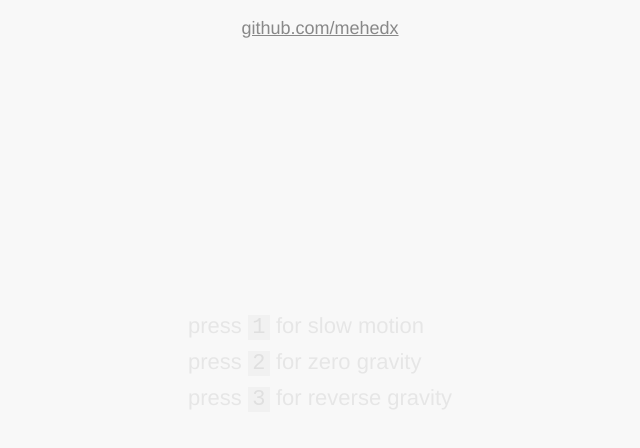
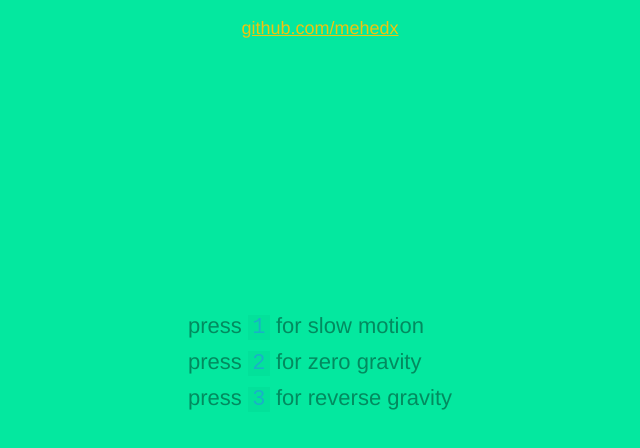
Before and after one commit to mehedx/mehedx.github.io, a plain HTML site: page book.html in a window 1280 px wide. Shown: the whole page, without its empty margins (320-960 px from the left). Drawn offline with Linux system fonts and the light colour scheme.

Commit message:
Update book.css

```diff
--- a/book.css
+++ b/book.css
@@ -4,12 +4,12 @@
 
 body {
   font-family: Helvetica, sans-serif;
-  background: #f8f8f8;
+  background: #04e89f;
 }
 
 #info {
   font-size: 22px;
-  color: #ccc;
+  color: #000000;
   position: absolute;
   z-index: -1;
   display: flex;
@@ -30,7 +30,7 @@ body {
 }
 
 code {
-  color: #bbb;
+  color: #3862ff;
   background: rgba(0, 0, 0, 0.07);
   padding: 0em 0.2em;
 }
@@ -44,12 +44,12 @@ code {
   width: 20em;
   text-align: center;
   font-size: 18px;
-  color: #888;
+  color: #f1c40f ;
 }
 
 #github a {
   text-decoration: none;
-  color: #9999EE;
+  color: #6c3483 ;
   margin-bottom: 0.2em;
   display: inline-block;
 }
```
